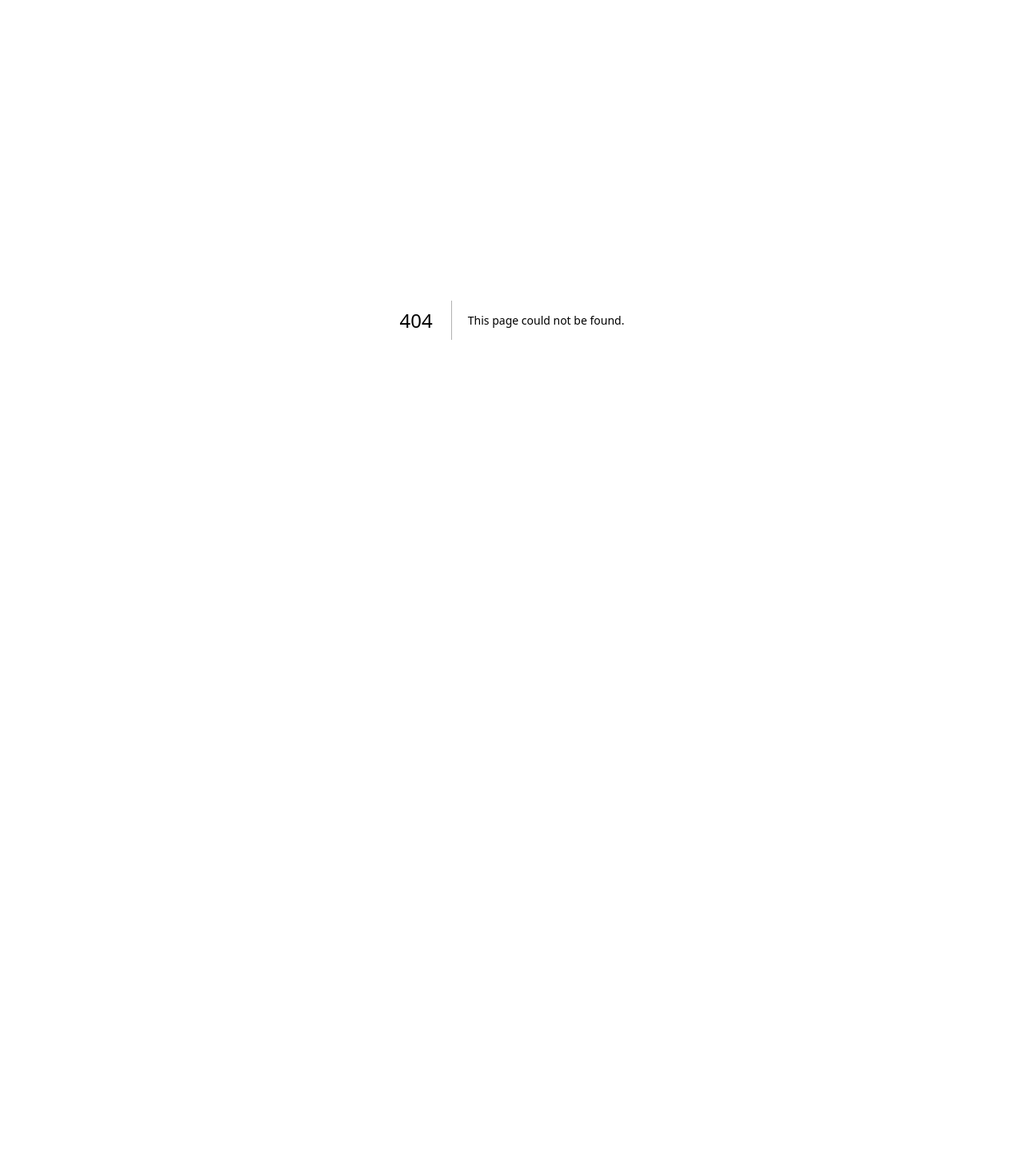
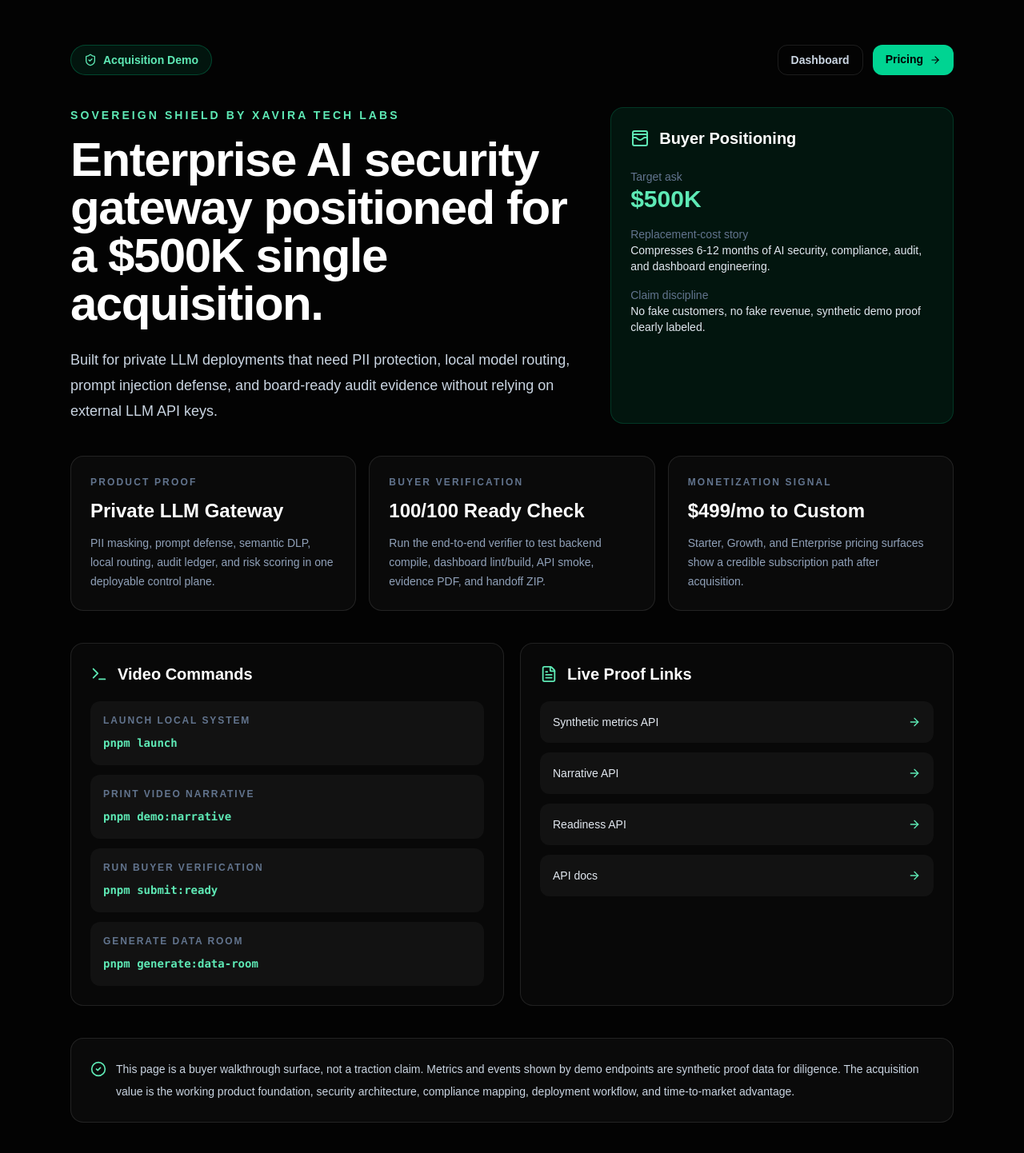
Before and after one commit to vishnuvardhanburri/Sentinel-Shield, a Next.js app in the folder frontend/: page /demo in a window 1280 px wide. Before the commit this address had no page. Shown: the top 1442 px of the page at 80% size. Before the commit the page ends 800 px from the top, so only its background shows below. Built offline with nearby package versions, Linux system fonts and the light colour scheme.

Commit message:
feat: add buyer demo landing page

```diff
--- /dev/null
+++ b/frontend/app/demo/page.tsx
@@ -0,0 +1,150 @@
+import Link from 'next/link';
+import { ArrowRight, CheckCircle2, FileText, ShieldCheck, Terminal, WalletCards } from 'lucide-react';
+
+const proofCards = [
+  {
+    title: 'Product Proof',
+    value: 'Private LLM Gateway',
+    body: 'PII masking, prompt defense, semantic DLP, local routing, audit ledger, and risk scoring in one deployable control plane.',
+  },
+  {
+    title: 'Buyer Verification',
+    value: '100/100 Ready Check',
+    body: 'Run the end-to-end verifier to test backend compile, dashboard lint/build, API smoke, evidence PDF, and handoff ZIP.',
+  },
+  {
+    title: 'Monetization Signal',
+    value: '$499/mo to Custom',
+    body: 'Starter, Growth, and Enterprise pricing surfaces show a credible subscription path after acquisition.',
+  },
+];
+
+const commands = [
+  ['Launch local system', 'pnpm launch'],
+  ['Print video narrative', 'pnpm demo:narrative'],
+  ['Run buyer verification', 'pnpm submit:ready'],
+  ['Generate data room', 'pnpm generate:data-room'],
+];
+
+const demoLinks = [
+  ['Synthetic metrics API', 'http://localhost:8000/demo/metrics'],
+  ['Narrative API', 'http://localhost:8000/demo/narrative'],
+  ['Readiness API', 'http://localhost:8000/demo/acquisition-readiness'],
+  ['API docs', 'http://localhost:8000/api/docs'],
+];
+
+export const metadata = {
+  title: 'Buyer Demo | Sovereign Shield',
+  description: 'Acquisition-ready buyer demo page for Sovereign Shield by Xavira Tech Labs.',
+};
+
+export default function DemoPage() {
+  return (
+    <main className="min-h-screen bg-[#030303] text-white">
+      <section className="mx-auto max-w-6xl px-6 py-14">
+        <div className="mb-10 flex flex-wrap items-center justify-between gap-4">
+          <div className="inline-flex items-center gap-2 rounded-full border border-emerald-500/30 bg-emerald-500/10 px-4 py-2 text-sm font-semibold text-emerald-300">
+            <ShieldCheck size={16} /> Acquisition Demo
+          </div>
+          <div className="flex gap-3">
+            <Link href="/" className="rounded-xl border border-white/10 px-4 py-2 text-sm font-bold text-slate-300 hover:bg-white/5">
+              Dashboard
+            </Link>
+            <Link href="/pricing" className="rounded-xl bg-emerald-400 px-4 py-2 text-sm font-black text-black hover:bg-emerald-300">
+              Pricing <ArrowRight className="ml-1 inline" size={14} />
+            </Link>
+          </div>
+        </div>
+
+        <div className="grid gap-8 lg:grid-cols-[1.2fr_0.8fr]">
+          <div>
+            <p className="mb-4 text-sm font-semibold uppercase tracking-[0.22em] text-emerald-300">
+              Sovereign Shield by Xavira Tech Labs
+            </p>
+            <h1 className="max-w-4xl text-4xl font-black tracking-tight md:text-6xl">
+              Enterprise AI security gateway positioned for a $500K single acquisition.
+            </h1>
+            <p className="mt-6 max-w-3xl text-lg leading-8 text-slate-300">
+              Built for private LLM deployments that need PII protection, local model routing, prompt injection defense,
+              and board-ready audit evidence without relying on external LLM API keys.
+            </p>
+          </div>
+
+          <div className="rounded-2xl border border-emerald-500/20 bg-emerald-500/10 p-6">
+            <div className="flex items-center gap-3">
+              <WalletCards className="text-emerald-300" size={24} />
+              <h2 className="text-xl font-black">Buyer Positioning</h2>
+            </div>
+            <dl className="mt-6 space-y-4 text-sm">
+              <div>
+                <dt className="text-slate-500">Target ask</dt>
+                <dd className="text-3xl font-black text-emerald-300">$500K</dd>
+              </div>
+              <div>
+                <dt className="text-slate-500">Replacement-cost story</dt>
+                <dd className="text-slate-200">Compresses 6-12 months of AI security, compliance, audit, and dashboard engineering.</dd>
+              </div>
+              <div>
+                <dt className="text-slate-500">Claim discipline</dt>
+                <dd className="text-slate-200">No fake customers, no fake revenue, synthetic demo proof clearly labeled.</dd>
+              </div>
+            </dl>
+          </div>
+        </div>
+
+        <div className="mt-10 grid gap-4 md:grid-cols-3">
+          {proofCards.map((card) => (
+            <div key={card.title} className="rounded-2xl border border-white/10 bg-white/[0.03] p-6">
+              <p className="text-xs font-bold uppercase tracking-[0.18em] text-slate-500">{card.title}</p>
+              <h2 className="mt-3 text-2xl font-black text-white">{card.value}</h2>
+              <p className="mt-3 text-sm leading-6 text-slate-400">{card.body}</p>
+            </div>
+          ))}
+        </div>
+
+        <div className="mt-10 grid gap-5 lg:grid-cols-2">
+          <div className="rounded-2xl border border-white/10 bg-[#080808] p-6">
+            <div className="mb-5 flex items-center gap-3">
+              <Terminal className="text-emerald-300" size={22} />
+              <h2 className="text-xl font-black">Video Commands</h2>
+            </div>
+            <div className="space-y-3">
+              {commands.map(([label, command]) => (
+                <div key={command} className="rounded-xl bg-white/[0.04] p-4">
+                  <p className="mb-2 text-xs font-bold uppercase tracking-[0.16em] text-slate-500">{label}</p>
+                  <code className="text-sm font-semibold text-emerald-300">{command}</code>
+                </div>
+              ))}
+            </div>
+          </div>
+
+          <div className="rounded-2xl border border-white/10 bg-[#080808] p-6">
+            <div className="mb-5 flex items-center gap-3">
+              <FileText className="text-emerald-300" size={22} />
+              <h2 className="text-xl font-black">Live Proof Links</h2>
+            </div>
+            <div className="space-y-3">
+              {demoLinks.map(([label, href]) => (
+                <a key={href} href={href} className="flex items-center justify-between rounded-xl bg-white/[0.04] p-4 text-sm text-slate-200 hover:bg-white/[0.07]">
+                  <span>{label}</span>
+                  <ArrowRight className="text-emerald-300" size={16} />
+                </a>
+              ))}
+            </div>
+          </div>
+        </div>
+
+        <div className="mt-10 rounded-2xl border border-white/10 bg-white/[0.03] p-6">
+          <div className="flex items-start gap-3">
+            <CheckCircle2 className="mt-1 shrink-0 text-emerald-300" size={20} />
+            <p className="text-sm leading-7 text-slate-300">
+              This page is a buyer walkthrough surface, not a traction claim. Metrics and events shown by demo endpoints are synthetic
+              proof data for diligence. The acquisition value is the working product foundation, security architecture, compliance mapping,
+              deployment workflow, and time-to-market advantage.
+            </p>
+          </div>
+        </div>
+      </section>
+    </main>
+  );
+}
```
Also changed, not shown: 1 other file (tests, documents, lock files or other folders).
